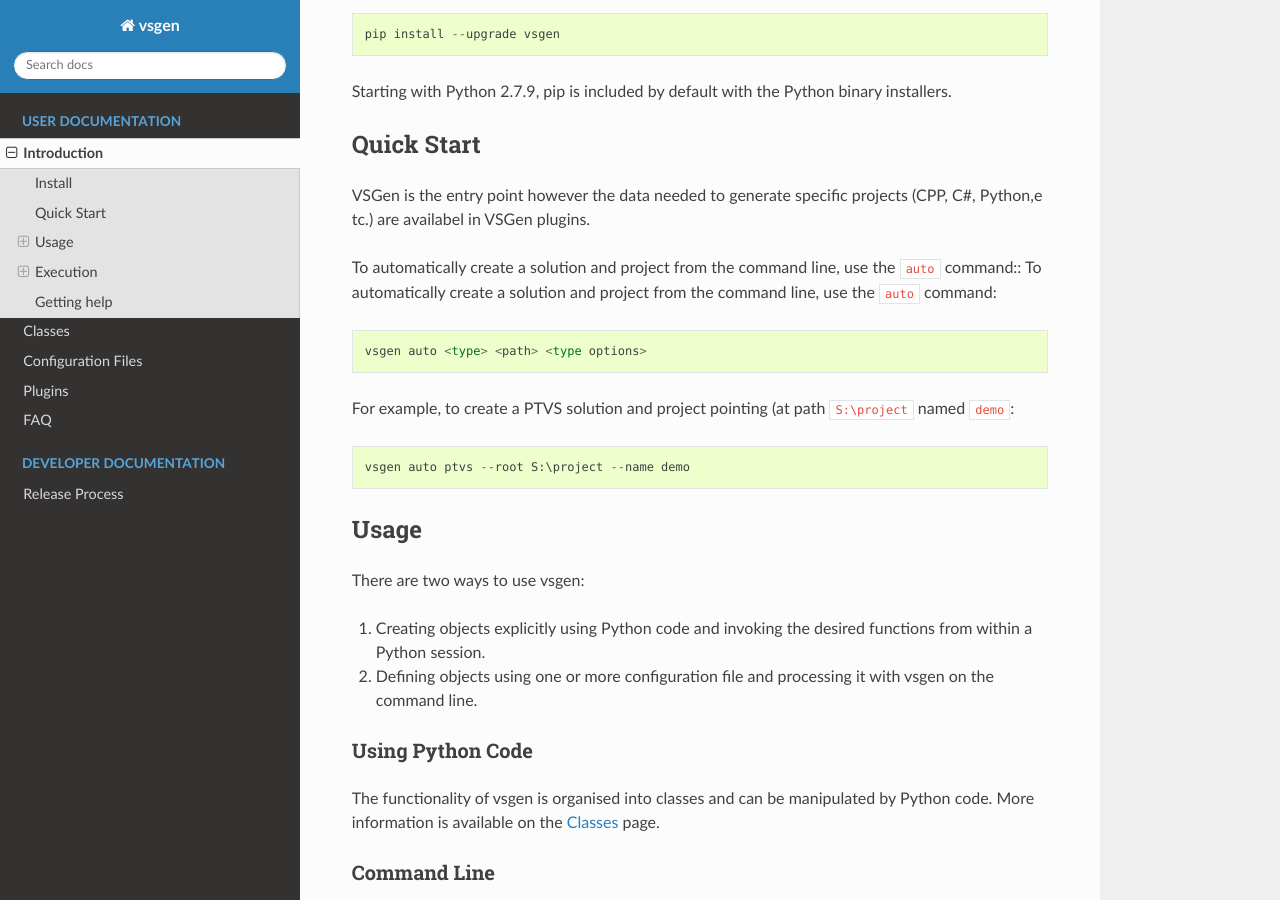
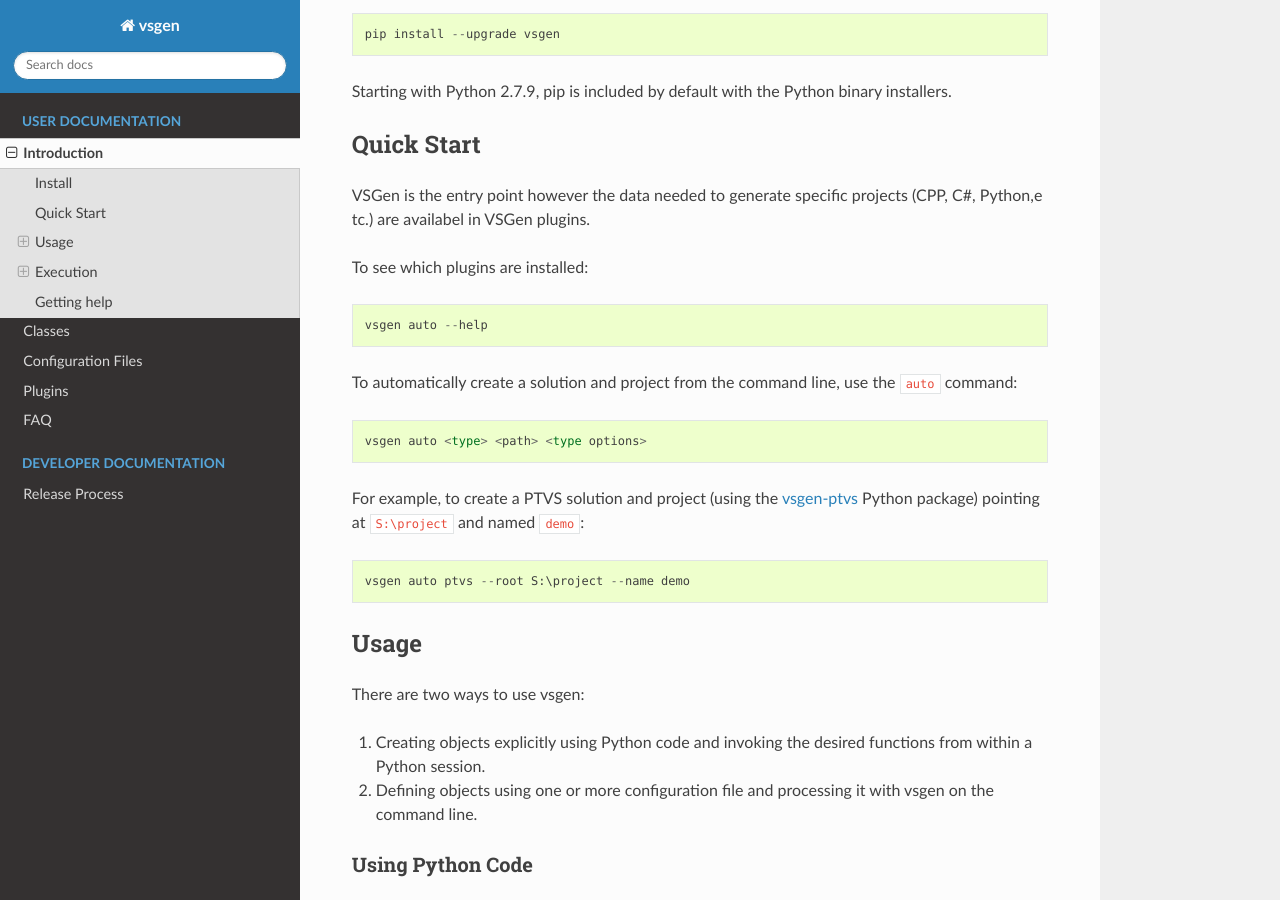
Before and after one commit to dbarsam/python-vsgen, a Sphinx documentation site: the page built from docs/source/user/overview.rst, in a window 1280 px wide and 900 px high, scrolled down 600 px. Built offline with Sphinx 7.4.7 and the Read the Docs theme 2.0.0, drawn with Linux system fonts in a browser that asks for light colours; pages that are not in the unit, such as notebooks, are missing from menus.

Commit message:
Fixed quickstart mistakes on overview documentation.

```diff
--- a/docs/source/user/overview.rst
+++ b/docs/source/user/overview.rst
@@ -24,12 +24,15 @@
 -----------
 VSGen is the entry point however the data needed to generate specific projects (CPP, C#, Python,e tc.) are availabel in VSGen plugins.
 
-To automatically create a solution and project from the command line, use the ``auto`` command::
+To see which plugins are installed::
+
+    vsgen auto --help
+
 To automatically create a solution and project from the command line, use the ``auto`` command::
 
 	vsgen auto <type> <path> <type options>
 
-For example, to create a PTVS solution and project pointing (at path ``S:\project`` named ``demo``::
+For example, to create a PTVS solution and project (using the `vsgen-ptvs <https://pypi.python.org/pypi/vsgen-ptvs>`_ Python package) pointing at ``S:\project`` and named ``demo``::
 
 	vsgen auto ptvs --root S:\project --name demo
 
```
